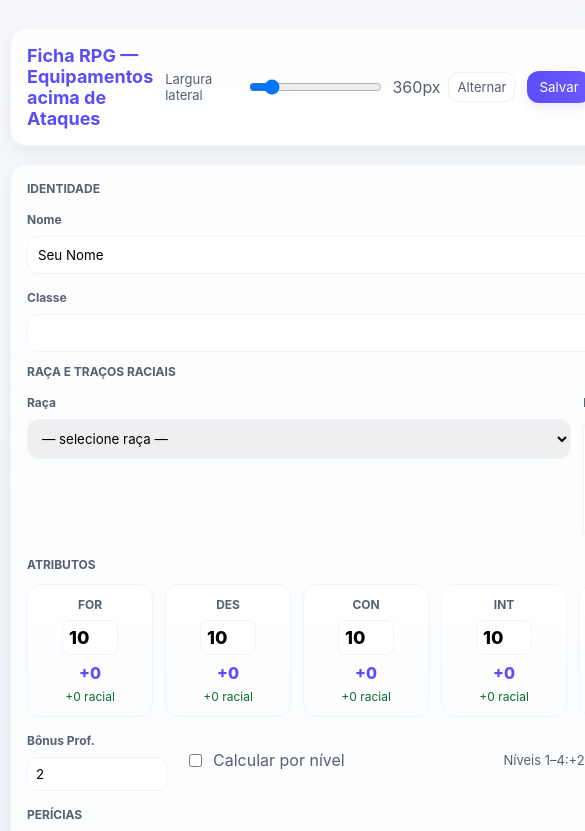
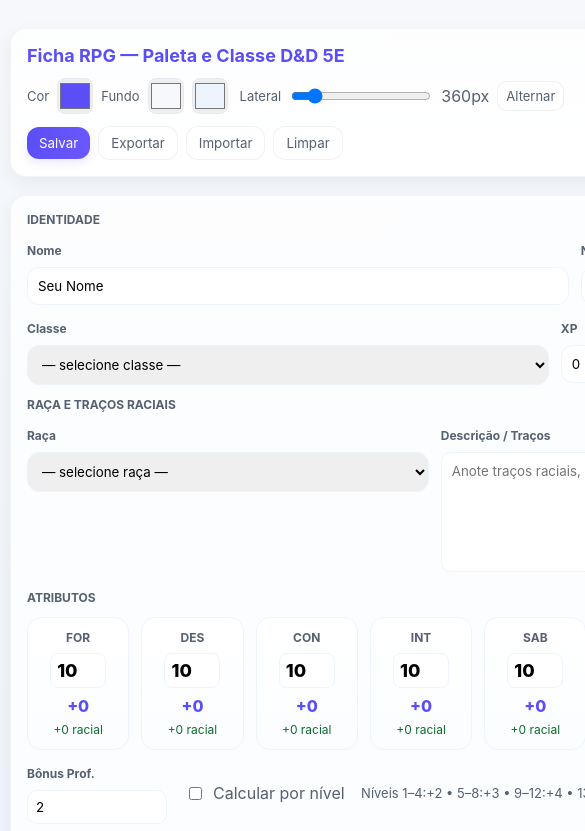
Before and after one commit to Faelnart/Faelnart.github.io, a plain HTML site: page index.html in a window 390 px wide. Shown: the top 831 px of the page, 585 px wide, since content can reach past the window. Drawn offline with Linux system fonts and the light colour scheme.

Commit message:
Update index.html

```diff
--- a/index.html
+++ b/index.html
@@ -3,7 +3,7 @@
 <head>
 <meta charset="utf-8" />
 <meta name="viewport" content="width=device-width,initial-scale=1" />
-<title>Ficha RPG — Equipamentos acima de Ataques e Magias</title>
+<title>Ficha RPG — Paleta e Classe D&D 5E</title>
 <style>
 :root{
   --bg-start:#f6f8fb;
@@ -20,8 +20,6 @@
   --tooltip-color: #fff;
   --tooltip-radius:8px;
   --tooltip-padding:8px 10px;
-
-  /* adjustable aside width */
   --aside-width: 420px;
   --min-aside-width: 320px;
   --max-aside-width: 640px;
@@ -38,7 +36,7 @@
   -webkit-font-smoothing:antialiased;
 }
 
-/* Layout principal com aside ajustável */
+/* Layout principal */
 .app{
   max-width:1400px;
   margin:18px auto;
@@ -52,7 +50,7 @@
   padding:12px;
 }
 
-/* Header e controles */
+/* Header */
 .header .card{display:flex;justify-content:space-between;align-items:center;gap:12px}
 h1{margin:0;color:var(--accent);font-size:18px;font-weight:700}
 .controls-row{display:flex;gap:8px;align-items:center}
@@ -88,7 +86,7 @@
 .avatar-controls{display:flex;gap:8px;margin-top:12px;flex-wrap:wrap;align-items:center}
 .slider{width:160px}
 
-/* Aside: make it scrollable and allow internal cards to expand */
+/* Aside */
 .aside{
   grid-area:aside;
   position:sticky;
@@ -99,19 +97,10 @@
   align-self:start;
   max-height: calc(100vh - 44px);
   overflow:auto;
-  padding-right:6px; /* small padding for scrollbar space */
+  padding-right:6px;
 }
-
-/* Ensure cards inside aside can scroll if content overflows */
-.aside .card{
-  position:relative;
-  overflow:auto;
-  max-height: 48vh;
-  padding-bottom:12px;
-}
-
-/* Make some important cards larger by default */
-.aside .card.large{ max-height: 62vh; }
+.aside .card{position:relative;overflow:auto;max-height:48vh;padding-bottom:12px}
+.aside .card.large{ max-height:62vh; }
 
 /* Table and inputs */
 .table{width:100%;border-collapse:collapse;margin-top:10px}
@@ -150,11 +139,8 @@
 }
 [data-tooltip][data-tooltip-multiline="true"]::after{white-space:normal;max-width:260px;text-align:left;padding:10px}
 
-/* Responsive: collapse aside under certain width and allow user toggle */
-@media (max-width:1200px){
-  :root{ --aside-width: 360px; }
-  .app{ grid-template-columns: 1fr var(--aside-width); }
-}
+/* Responsive */
+@media (max-width:1200px){ :root{ --aside-width: 360px; } .app{ grid-template-columns: 1fr var(--aside-width); } }
 @media (max-width:980px){
   .app{grid-template-columns:1fr;grid-template-areas:"header" "main" "aside";padding:10px}
   .form-grid{grid-template-columns:1fr}
@@ -162,10 +148,11 @@
   .aside .card{max-height:none}
 }
 
-/* small helpers */
+/* helpers */
 .hidden{display:none}
 .flex-row{display:flex;gap:8px;align-items:center}
 .right{margin-left:auto}
+.color-input{width:36px;height:36px;border-radius:8px;border:1px solid #e6e9ef;padding:0}
 </style>
 </head>
 <body>
@@ -174,14 +161,24 @@
 
   <!-- Header -->
   <div class="header">
-    <div class="card" role="banner">
-      <h1>Ficha RPG — Equipamentos acima de Ataques</h1>
+    <div class="card" role="banner" style="display:flex;align-items:center;gap:12px;flex-wrap:wrap">
+      <h1>Ficha RPG — Paleta e Classe D&D 5E</h1>
 
-      <div style="display:flex;gap:12px;align-items:center">
-        <!-- Aside width controls -->
+      <div style="display:flex;gap:12px;align-items:center;margin-left:auto;flex-wrap:wrap">
+
+        <!-- Paleta de cores (reposicionada) -->
+        <div class="flex-row" title="Paleta de cores">
+          <label style="font-size:13px;color:var(--muted)">Cor</label>
+          <input id="accentPicker" class="color-input" type="color" value="#5b4ef7" aria-label="Selecionar cor principal" data-tooltip="Cor principal do tema">
+          <label style="font-size:13px;color:var(--muted)">Fundo</label>
+          <input id="bgStartPicker" class="color-input" type="color" value="#f6f8fb" aria-label="Selecionar cor de fundo inicial" data-tooltip="Cor de topo do fundo">
+          <input id="bgEndPicker" class="color-input" type="color" value="#eef4fb" aria-label="Selecionar cor de fundo final" data-tooltip="Cor de base do fundo">
+        </div>
+
+        <!-- Controle de largura lateral -->
         <div class="flex-row" title="Ajuste a largura dos painéis laterais">
-          <label style="font-size:13px;color:var(--muted)">Largura lateral</label>
-          <input id="asideRange" type="range" min="320" max="640" step="8" value="420" style="width:160px" data-tooltip="Ajusta a largura do painel lateral">
+          <label style="font-size:13px;color:var(--muted)">Lateral</label>
+          <input id="asideRange" type="range" min="320" max="640" step="8" value="420" style="width:140px" data-tooltip="Ajusta a largura do painel lateral">
           <span id="asideVal" style="min-width:48px;text-align:right;color:var(--muted)">420px</span>
           <button id="expandAsideBtn" class="btn-ghost small" data-tooltip="Expandir/Reduzir painel lateral">Alternar</button>
         </div>
@@ -219,7 +216,25 @@
           <div style="display:flex;gap:12px;margin-top:12px">
             <div style="flex:1">
               <label style="font-size:12px;color:var(--muted);font-weight:700">Classe</label>
-              <input id="classe" type="text" style="width:100%;padding:10px;border-radius:12px;border:1px solid #eef4ff;margin-top:8px" data-tooltip="Classe ou profissão do personagem">
+              <!-- SELECT com classes D&D 5E -->
+              <select id="classe" style="width:100%;padding:10px;border-radius:12px;border:1px solid #eef4ff;margin-top:8px" data-tooltip="Selecione a classe (D&D 5E)">
+                <option value="">— selecione classe —</option>
+                <option>Barbarian</option>
+                <option>Bard</option>
+                <option>Cleric</option>
+                <option>Druid</option>
+                <option>Fighter</option>
+                <option>Monk</option>
+                <option>Paladin</option>
+                <option>Ranger</option>
+                <option>Rogue</option>
+                <option>Sorcerer</option>
+                <option>Warlock</option>
+                <option>Wizard</option>
+                <option>Artificer</option>
+                <option>Blood Hunter</option>
+                <option>Homebrew</option>
+              </select>
             </div>
             <div style="width:140px">
               <label style="font-size:12px;color:var(--muted);font-weight:700">XP</label>
@@ -514,10 +529,10 @@
 </div>
 
 <script>
-/* ====== JS: mantém funcionalidades e atualiza referências após mover Equipamentos para o main ====== */
+/* JS completo: mantém todas as funcionalidades e integrações (paleta, classe select, aside width, avatar, perícias, CA, equipamentos, persistência) */
 
-/* --- Dados e utilitários --- */
-const storageKey = 'ficha_rpg_completa_v2_aside';
+/* ---------- Dados e utilitários ---------- */
+const storageKey = 'ficha_rpg_completa_v3';
 const ALL_SKILLS = [
   { name:'Acrobacia', attr:'destreza' },{ name:'Adestrar Animais', attr:'sabedoria' },
   { name:'Arcanismo', attr:'inteligencia' },{ name:'Atletismo', attr:'forca' },
@@ -568,12 +583,13 @@
 };
 let currentRaceBonuses = { forca:0, destreza:0, constituicao:0, inteligencia:0, sabedoria:0, carisma:0 };
 
+/* utilitários */
 function idSafe(s){ return String(s).replace(/\s+/g,'_').replace(/[^\w_]/g,''); }
 function modFrom(score){ return Math.floor((score - 10) / 2); }
 function formatMod(n){ return (n>=0?'+':'') + n; }
 function now(){ return new Date().toLocaleString(); }
 
-/* --- Render perícias --- */
+/* ---------- Render perícias e quick select ---------- */
 function renderSkillsUI(){
   const container = document.getElementById('skillsContainer');
   const quick = document.getElementById('quickSkillSelect');
@@ -594,7 +610,7 @@
   });
 }
 
-/* --- Popula selects de atributos para variantes --- */
+/* Popula selects de atributos para variantes */
 function populateAttributeOptions(selectEl){
   if(!selectEl) return;
   const attrs = [
@@ -609,7 +625,7 @@
 populateAttributeOptions(document.getElementById('halfElfVar1'));
 populateAttributeOptions(document.getElementById('halfElfVar2'));
 
-/* --- Enforce choice limits --- */
+/* Enforce choice limits */
 function enforceChoiceLimits(selects, maxChoices){
   const selected = selects.map(s => s?.value || '').filter(v => v);
   selects.forEach(s=>{
@@ -623,7 +639,7 @@
   });
 }
 
-/* --- Raça e bônus raciais --- */
+/* Apply race bonuses */
 function applyRaceBonusesFromSelection(){
   currentRaceBonuses = { forca:0, destreza:0, constituicao:0, inteligencia:0, sabedoria:0, carisma:0 };
   const sel = document.getElementById('racaSelect');
@@ -655,6 +671,7 @@
   updateAll();
   saveToLocal(true);
 }
+
 function updateRaceUI(){
   ['forca','destreza','constituicao','inteligencia','sabedoria','carisma'].forEach(a=>{
     const el = document.getElementById(a + '_race');
@@ -662,6 +679,7 @@
     if(el) el.textContent = (bonus>=0?'+':'') + bonus + ' racial';
   });
 }
+
 function applyRacialToVisibleAttributes(){
   ['forca','destreza','constituicao','inteligencia','sabedoria','carisma'].forEach(a=>{
     const input = document.getElementById(a);
@@ -674,7 +692,7 @@
   });
 }
 
-/* --- Bind atributos --- */
+/* Bind attribute inputs */
 function bindAttributeInputs(){
   ['forca','destreza','constituicao','inteligencia','sabedoria','carisma'].forEach(a=>{
     const input = document.getElementById(a);
@@ -702,7 +720,7 @@
   });
 }
 
-/* --- Update geral (mods, perícias, iniciativa, passivas, CA, magias) --- */
+/* Update all derived values */
 function updateAll(){
   const attrs = ['forca','destreza','constituicao','inteligencia','sabedoria','carisma'];
   const mods = {};
@@ -739,7 +757,7 @@
   updateSpellcasting(mods);
 }
 
-/* --- CA calculation --- */
+/* CA calculation */
 function updateArmorClass(mods){
   const armorType = document.getElementById('armorType')?.value || 'none';
   const armorBonus = parseInt(document.getElementById('armorBonus')?.value || 0);
@@ -768,7 +786,7 @@
   if(caEl) caEl.value = total;
 }
 
-/* --- Spellcasting --- */
+/* Spellcasting */
 function updateSpellcasting(mods){
   const attr = document.getElementById('spell_attr')?.value || 'inteligencia';
   const base = parseInt(document.getElementById(attr)?.dataset.base) || 10;
@@ -782,7 +800,7 @@
   const atkEl = document.getElementById('spell_atk'); if(atkEl) atkEl.value = (atk>=0?'+':'')+atk;
 }
 
-/* --- Prof by level --- */
+/* Prof by level */
 function profFromLevel(level){
   level = parseInt(level || 1, 10);
   if(isNaN(level) || level < 1) level = 1;
@@ -806,13 +824,13 @@
 document.getElementById('autoProf')?.addEventListener('change', ()=> updateProfByLevel());
 document.getElementById('prof_bonus')?.addEventListener('input', ()=> { updateAll(); saveToLocal(true); });
 
-/* --- Rolling utilities --- */
+/* Rolling utilities */
 function rollDie(sides=20){ return Math.floor(Math.random()*sides)+1; }
 function rollWithMod(mod=0){ const r = rollDie(20); return {roll:r,total:r+mod}; }
 function rollAdvDis(type='normal', mod=0){ const a=rollDie(20), b=rollDie(20); const chosen = type==='adv'?Math.max(a,b):Math.min(a,b); return {a,b,chosen,total:chosen+mod}; }
 function addRollLog(text){ const log = document.getElementById('rollLog'); if(!log) return; const div = document.createElement('div'); div.style.padding='6px 8px'; div.style.borderBottom='1px dashed #f1f5f9'; div.style.fontSize='13px'; div.textContent = `[${now()}] ${text}`; log.prepend(div); while(log.children.length>200) log.removeChild(log.lastChild); }
 
-/* --- Quick roll handlers --- */
+/* Quick roll handlers */
 document.getElementById('rollBtn')?.addEventListener('click', ()=>{
   const mod = parseInt(document.getElementById('rollMod')?.value || 0);
   const r = rollWithMod(mod);
@@ -829,7 +847,7 @@
   addRollLog(`1d20 (desvantagem): ${res.a}, ${res.b} → ${res.chosen} + ${mod} = ${res.total}`);
 });
 
-/* --- Quick skill info --- */
+/* Quick skill info */
 function onQuickSkillChange(){
   const sel = document.getElementById('quickSkillSelect');
   const info = document.getElementById('quickSkillInfo');
@@ -863,7 +881,7 @@
   addRollLog(`${cb.dataset.name}: ${r.roll} + ${mod} = ${r.total}`);
 });
 
-/* --- Weapons --- */
+/* Weapons */
 function addWeaponRow(obj){
   const tbody = document.querySelector('#weaponsTable tbody');
   if(!tbody) return;
@@ -882,7 +900,7 @@
   saveToLocal(true);
 });
 
-/* --- Equipamentos (agora no main) --- */
+/* Equipamentos */
 function addEquipRow(item){
   const tbody = document.querySelector('#equipTable tbody');
   if(!tbody) return;
@@ -916,7 +934,7 @@
   document.getElementById('totalValue').textContent = totalV;
 }
 
-/* --- Avatar (pan/zoom) --- */
+/* Avatar: pan/zoom */
 const avatarPreview = document.getElementById('avatarPreview');
 const avatarInput = document.getElementById('avatarInput');
 const uploadAvatarBtn = document.getElementById('uploadAvatarBtn');
@@ -1065,34 +1083,25 @@
   reader.readAsDataURL(file);
 }
 
-/* --- Aside width controls --- */
-const asideRange = document.getElementById('asideRange');
-const asideVal = document.getElementById('asideVal');
-const expandAsideBtn = document.getElementById('expandAsideBtn');
+/* Palette controls */
+const accentPicker = document.getElementById('accentPicker');
+const bgStartPicker = document.getElementById('bgStartPicker');
+const bgEndPicker = document.getElementById('bgEndPicker');
 
-function setAsideWidth(px){
-  const n = Math.max(parseInt(getComputedStyle(document.documentElement).getPropertyValue('--min-aside-width')) || 320, Math.min(parseInt(getComputedStyle(document.documentElement).getPropertyValue('--max-aside-width')) || 640, parseInt(px)));
-  document.documentElement.style.setProperty('--aside-width', n + 'px');
-  asideRange.value = n;
-  asideVal.textContent = n + 'px';
+function applyPaletteFromPickers(){
+  const accent = accentPicker.value || '#5b4ef7';
+  const bgStart = bgStartPicker.value || '#f6f8fb';
+  const bgEnd = bgEndPicker.value || '#eef4fb';
+  document.documentElement.style.setProperty('--accent', accent);
+  document.documentElement.style.setProperty('--bg-start', bgStart);
+  document.documentElement.style.setProperty('--bg-end', bgEnd);
+  document.body.style.backgroundImage = `linear-gradient(180deg, ${bgStart}, ${bgEnd})`;
 }
-function getAsideWidth(){
-  return parseInt(getComputedStyle(document.documentElement).getPropertyValue('--aside-width')) || 420;
-}
-asideRange.addEventListener('input', (e)=>{
-  setAsideWidth(e.target.value);
-  saveToLocal(true);
-});
-expandAsideBtn.addEventListener('click', ()=>{
-  const current = getAsideWidth();
-  const max = parseInt(getComputedStyle(document.documentElement).getPropertyValue('--max-aside-width')) || 640;
-  const min = parseInt(getComputedStyle(document.documentElement).getPropertyValue('--min-aside-width')) || 320;
-  if(current < max) setAsideWidth(max);
-  else setAsideWidth(min);
-  saveToLocal(true);
-});
+accentPicker.addEventListener('input', applyPaletteFromPickers);
+bgStartPicker.addEventListener('input', applyPaletteFromPickers);
+bgEndPicker.addEventListener('input', applyPaletteFromPickers);
 
-/* --- Persistence (gather/apply) --- */
+/* Persistence: gather and apply data */
 function gatherData(){
   const data = {};
   data.nome = document.getElementById('nome')?.value || '';
@@ -1134,6 +1143,7 @@
   data.shieldBonus = parseInt(document.getElementById('shieldBonus')?.value || 0);
   data.otherCa = parseInt(document.getElementById('otherCa')?.value || 0);
   data.spell_attr = document.getElementById('spell_attr')?.value || 'inteligencia';
+  data.palette = { accent: accentPicker.value, bgStart: bgStartPicker.value, bgEnd: bgEndPicker.value };
   data.asideWidth = getAsideWidth();
   return data;
 }
@@ -1175,6 +1185,12 @@
   document.getElementById('shieldBonus').value = data.shieldBonus || 0;
   document.getElementById('otherCa').value = data.otherCa || 0;
   document.getElementById('spell_attr').value = data.spell_attr || 'inteligencia';
+  if(data.palette){
+    accentPicker.value = data.palette.accent || accentPicker.value;
+    bgStartPicker.value = data.palette.bgStart || bgStartPicker.value;
+    bgEndPicker.value = data.palette.bgEnd || bgEndPicker.value;
+    applyPaletteFromPickers();
+  }
   if(data.asideWidth) setAsideWidth(data.asideWidth);
   handleRaceSelectUI();
   applyRaceBonusesFromSelection();
@@ -1182,7 +1198,7 @@
   updateAll();
 }
 
-/* --- Save/load local --- */
+/* Save/load local */
 function saveToLocal(silent=false){
   try{ const data = gatherData(); localStorage.setItem(storageKey, JSON.stringify(data)); if(!silent) addRollLog('Ficha salva localmente.'); }catch(e){ console.error(e); if(!silent) alert('Erro ao salvar.'); }
 }
@@ -1192,7 +1208,7 @@
 document.getElementById('importBtn')?.addEventListener('click', ()=>{ const inp = document.createElement('input'); inp.type='file'; inp.accept='application/json'; inp.onchange = e=>{ const f = e.target.files[0]; if(!f) return; const reader = new FileReader(); reader.onload = ev=>{ try{ const data = JSON.parse(ev.target.result); applyData(data); addRollLog('JSON importado.'); }catch(err){ alert('Arquivo inválido.'); } }; reader.readAsText(f); }; inp.click(); });
 document.getElementById('clearBtn')?.addEventListener('click', ()=>{ if(confirm('Limpar todos os campos?')){ localStorage.removeItem(storageKey); location.reload(); } });
 
-/* --- Race UI show/hide --- */
+/* Race UI show/hide */
 function handleRaceSelectUI(){
   const v = document.getElementById('racaSelect').value;
   const racaCustom = document.getElementById('racaCustom');
@@ -1204,7 +1220,7 @@
   else { racaCustom.style.display='none'; humanBox.style.display='none'; halfBox.style.display='none'; }
 }
 
-/* --- Race change handlers --- */
+/* Race change handlers */
 document.getElementById('racaSelect')?.addEventListener('change', ()=>{
   handleRaceSelectUI();
   enforceChoiceLimits([document.getElementById('humanVar1'), document.getElementById('humanVar2')], 2);
@@ -1219,20 +1235,47 @@
   });
 });
 
-/* --- Skill checkbox change --- */
+/* Skill checkbox change */
 document.addEventListener('change', e=>{
   if(e.target && e.target.matches && e.target.matches('.skill-check')){ updateAll(); saveToLocal(true); }
 });
 
-/* --- Spell attribute change --- */
+/* Spell attribute change */
 document.getElementById('spell_attr')?.addEventListener('change', ()=>{ updateAll(); saveToLocal(true); });
 
-/* --- Armor inputs change --- */
+/* Armor inputs change */
 ['armorType','armorBonus','shieldBonus','otherCa'].forEach(id=>{
   document.getElementById(id)?.addEventListener('input', ()=>{ updateAll(); saveToLocal(true); });
 });
 
-/* --- Init --- */
+/* Aside width controls */
+const asideRange = document.getElementById('asideRange');
+const asideVal = document.getElementById('asideVal');
+const expandAsideBtn = document.getElementById('expandAsideBtn');
+
+function setAsideWidth(px){
+  const n = Math.max(parseInt(getComputedStyle(document.documentElement).getPropertyValue('--min-aside-width')) || 320, Math.min(parseInt(getComputedStyle(document.documentElement).getPropertyValue('--max-aside-width')) || 640, parseInt(px)));
+  document.documentElement.style.setProperty('--aside-width', n + 'px');
+  asideRange.value = n;
+  asideVal.textContent = n + 'px';
+}
+function getAsideWidth(){
+  return parseInt(getComputedStyle(document.documentElement).getPropertyValue('--aside-width')) || 420;
+}
+asideRange.addEventListener('input', (e)=>{
+  setAsideWidth(e.target.value);
+  saveToLocal(true);
+});
+expandAsideBtn.addEventListener('click', ()=>{
+  const current = getAsideWidth();
+  const max = parseInt(getComputedStyle(document.documentElement).getPropertyValue('--max-aside-width')) || 640;
+  const min = parseInt(getComputedStyle(document.documentElement).getPropertyValue('--min-aside-width')) || 320;
+  if(current < max) setAsideWidth(max);
+  else setAsideWidth(min);
+  saveToLocal(true);
+});
+
+/* Init */
 window.addEventListener('load', ()=>{
   renderSkillsUI();
   bindAttributeInputs();
@@ -1241,19 +1284,19 @@
   document.getElementById('saveBtn')?.addEventListener('click', ()=>{ saveToLocal(); alert('Ficha salva.'); });
   document.getElementById('uploadAvatarBtn')?.addEventListener('click', ()=> avatarInput.click());
   avatarInput?.addEventListener('change', e=>{ const f = e.target.files && e.target.files[0]; if(f) processAvatarFile(f); });
+  applyPaletteFromPickers();
   loadFromLocal();
   enforceChoiceLimits([document.getElementById('humanVar1'), document.getElementById('humanVar2')], 2);
   enforceChoiceLimits([document.getElementById('halfElfVar1'), document.getElementById('halfElfVar2')], 2);
   applyRaceBonusesFromSelection();
   recalcEquipTotals();
   updateAll();
-  // initialize aside width UI
   asideRange.value = getAsideWidth();
   asideVal.textContent = getAsideWidth() + 'px';
-  addRollLog('Layout carregado — Equipamentos movidos acima de Ataques & Magias.');
+  addRollLog('Ficha pronta — paleta e classe integradas.');
 });
 
-/* Mobile tooltip helper: long-press to show (optional) */
+/* Mobile tooltip helper */
 let touchTimer = null;
 document.querySelectorAll('[data-tooltip]').forEach(el=>{
   el.addEventListener('touchstart', (e)=>{
```
